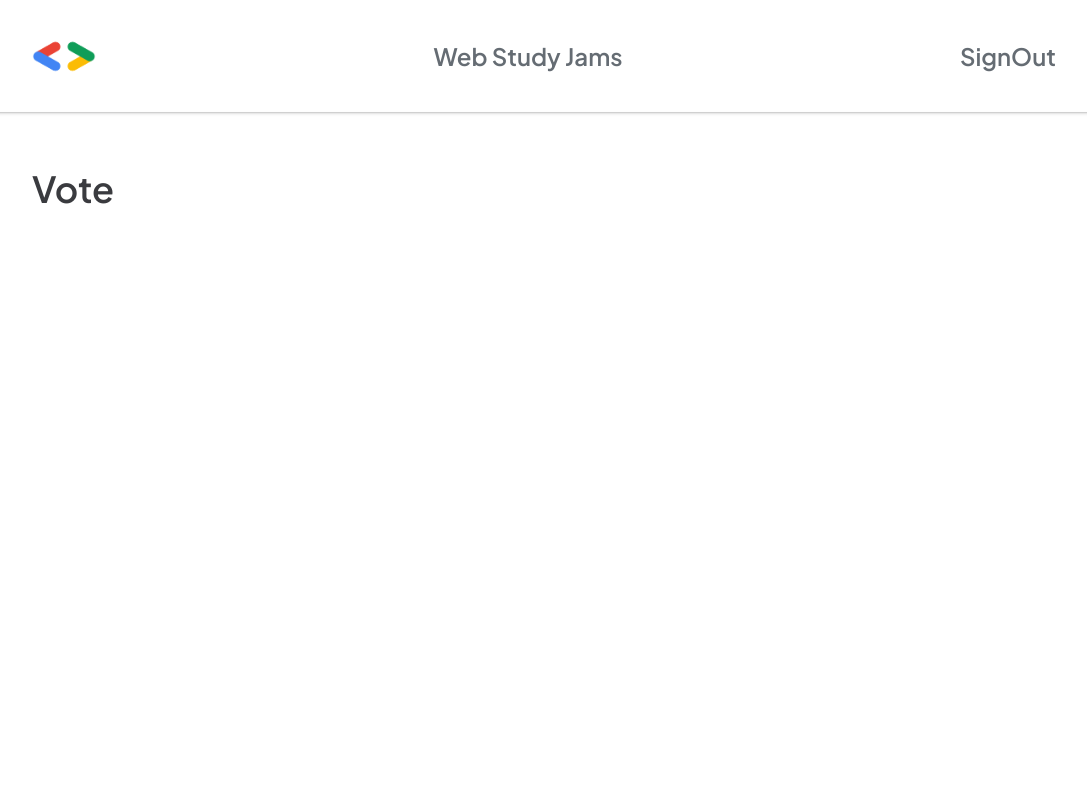
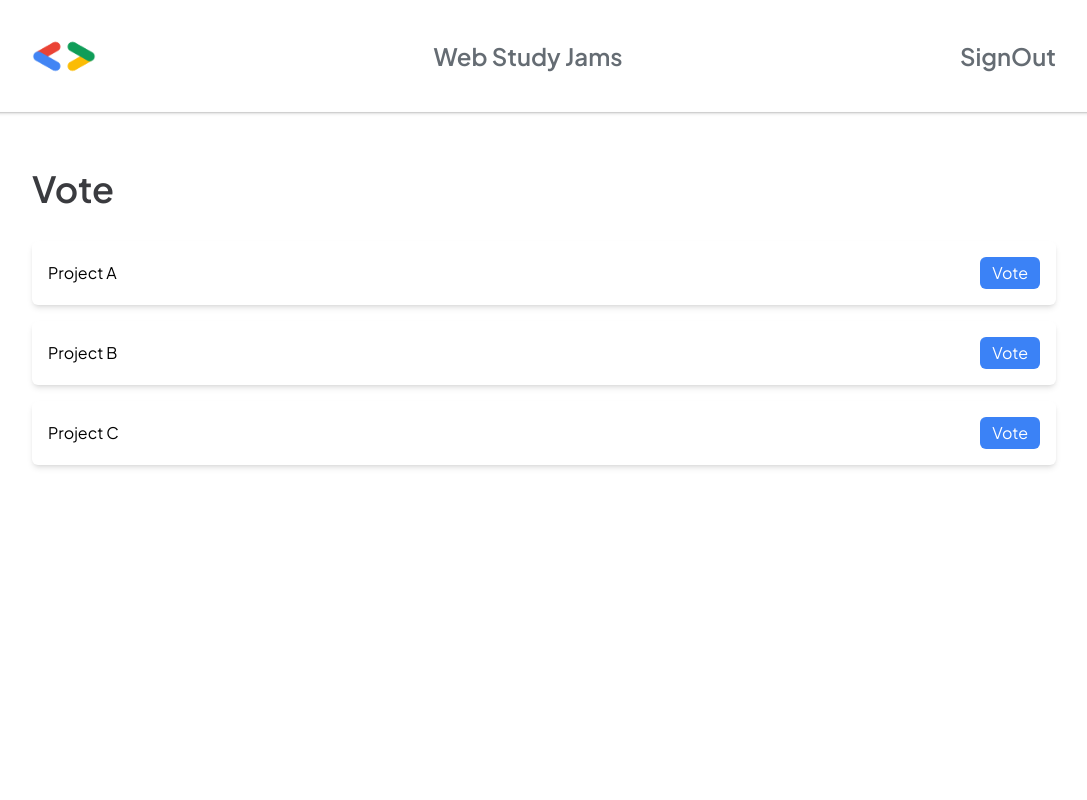
Before and after one commit to psidh/Web-Study-Jams, a Next.js app: page /vote in a window 1280 px wide. Shown: the top 800 px of the page, without its empty margins (96-1183 px from the left). Built offline with nearby package versions, Linux system fonts and the light colour scheme.

Commit message:
add url() in /login/page.tsx

```diff
--- a/src/app/api/login/route.ts
+++ b/src/app/api/login/route.ts
@@ -1,6 +1,18 @@
 import createSupabaseServerClient from "@/lib/supabase/server";
 import { NextResponse } from "next/server";
 
+
+const getURL = () => {
+  let url =
+    process?.env?.NEXT_PUBLIC_SITE_URL ?? // Set this to your site URL in production env.
+    process?.env?.NEXT_PUBLIC_VERCEL_URL ?? // Automatically set by Vercel.
+    'http://localhost:3000/'
+
+  url = url.includes('http') ? url : `https://${url}`
+
+  url = url.charAt(url.length - 1) === '/' ? url : `${url}/`
+  return url
+}
 
 export async function POST() {
   const supabase = await createSupabaseServerClient();
@@ -11,6 +23,7 @@ export async function POST() {
         access_type: "offline",
         prompt: "consent",
       },
+      redirectTo : getURL(),
     },
   });
 
--- a/src/app/auth/callback/route.ts
+++ b/src/app/auth/callback/route.ts
@@ -1,37 +1,40 @@
-import { cookies } from 'next/headers'
-import { NextResponse } from 'next/server'
-import { type CookieOptions, createServerClient } from '@supabase/ssr'
+import { cookies } from 'next/headers';
+import { NextResponse } from 'next/server';
+import { type CookieOptions, createServerClient } from '@supabase/ssr';
 
 export async function GET(request: Request) {
-  const { searchParams, origin } = new URL(request.url)
-  const code = searchParams.get('code')
-  const next = searchParams.get('next') ?? '/'
+  const { searchParams, origin } = new URL(request.url);
+  const code = searchParams.get('code');
+  const next = searchParams.get('next') ?? '/';
 
   if (code) {
-    const cookieStore = cookies()
+    const cookieStore = cookies();
     const supabase = createServerClient(
       process.env.NEXT_PUBLIC_SUPABASE_URL!,
       process.env.NEXT_PUBLIC_SUPABASE_ANON_KEY!,
       {
         cookies: {
           get(name: string) {
-            return cookieStore.get(name)?.value
+            return cookieStore.get(name)?.value;
           },
           set(name: string, value: string, options: CookieOptions) {
-            cookieStore.set({ name, value, ...options })
+            cookieStore.set({ name, value, ...options });
           },
           remove(name: string, options: CookieOptions) {
-            cookieStore.delete({ name, ...options })
+            cookieStore.delete({ name, ...options });
           },
         },
       }
-    )
-    const { error } = await supabase.auth.exchangeCodeForSession(code)
+    );
+    const { error } = await supabase.auth.exchangeCodeForSession(code);
+
     if (!error) {
-      return NextResponse.redirect(`${origin}${next}`)
+      console.log(origin);
+      console.log(next);
+
+      return NextResponse.redirect(`${origin}${next}`);
     }
   }
 
-  // return the user to an error page with instructions
-  return NextResponse.redirect(`${origin}/auth/auth-code-error`)
+  return NextResponse.redirect(`${origin}/auth/auth-code-error`);
 }
--- a/src/app/login/page.tsx
+++ b/src/app/login/page.tsx
@@ -13,7 +13,8 @@ export default function LoginPage() {
     supabase.auth.signInWithOAuth({
       provider: 'github',
       options: {
-        redirectTo: `${location.origin}/auth/callback`,
+        // redirectTo: `${location.origin}/auth/callback`,
+        redirectTo: `/auth/callback`,
       },
     });
   }
--- a/src/app/vote/page.tsx
+++ b/src/app/vote/page.tsx
@@ -1,11 +1,45 @@
-import React from 'react';
+'use client';
+import React, { useState } from 'react';
 
-export default function page() {
+export default function VotingPage() {
+  const [projects, setProjects] = useState([
+    { id: 1, name: 'Project A', votes: 0 },
+    { id: 2, name: 'Project B', votes: 0 },
+    { id: 3, name: 'Project C', votes: 0 },
+  ]);
+
+  // Function to handle voting for a project
+  const handleVote = (projectId: number) => {
+    setProjects((prevProjects) =>
+      prevProjects.map((project) =>
+        project.id === projectId
+          ? { ...project, votes: project.votes + 1 }
+          : project
+      )
+    );
+  };
+
   return (
     <div className='flex-col justify-between items-center md:px-32 px-6 py-6 h-screen border-b border-[#d3d3d3] shadow'>
       <h1 className='text-2xl text-[#3a3b3f] sm:text-4xl my-8 font-semibold'>
         Vote
       </h1>
+      <div className='grid grid-cols-1 gap-4'>
+        {projects.map((project) => (
+          <div
+            key={project.id}
+            className='flex items-center justify-between bg-white p-4 shadow-md rounded-md'
+          >
+            <span>{project.name}</span>
+            <button
+              onClick={() => handleVote(project.id)}
+              className='px-3 py-1 bg-blue-500 text-white rounded-md'
+            >
+              Vote
+            </button>
+          </div>
+        ))}
+      </div>
     </div>
   );
 }
--- a/src/components/Indicator.tsx
+++ b/src/components/Indicator.tsx
@@ -12,7 +12,7 @@ export default function Indicator() {
           <div className='w-24 bg-blue-200 border border-blue-400 rounded-full mb-2 text-blue-200 py-1 px-6'>
             flex
           </div>
-          <p>Upcoming Sessions</p>
+          <p>Upcoming Session</p>
         </div>
       </div>
     </div>
```
